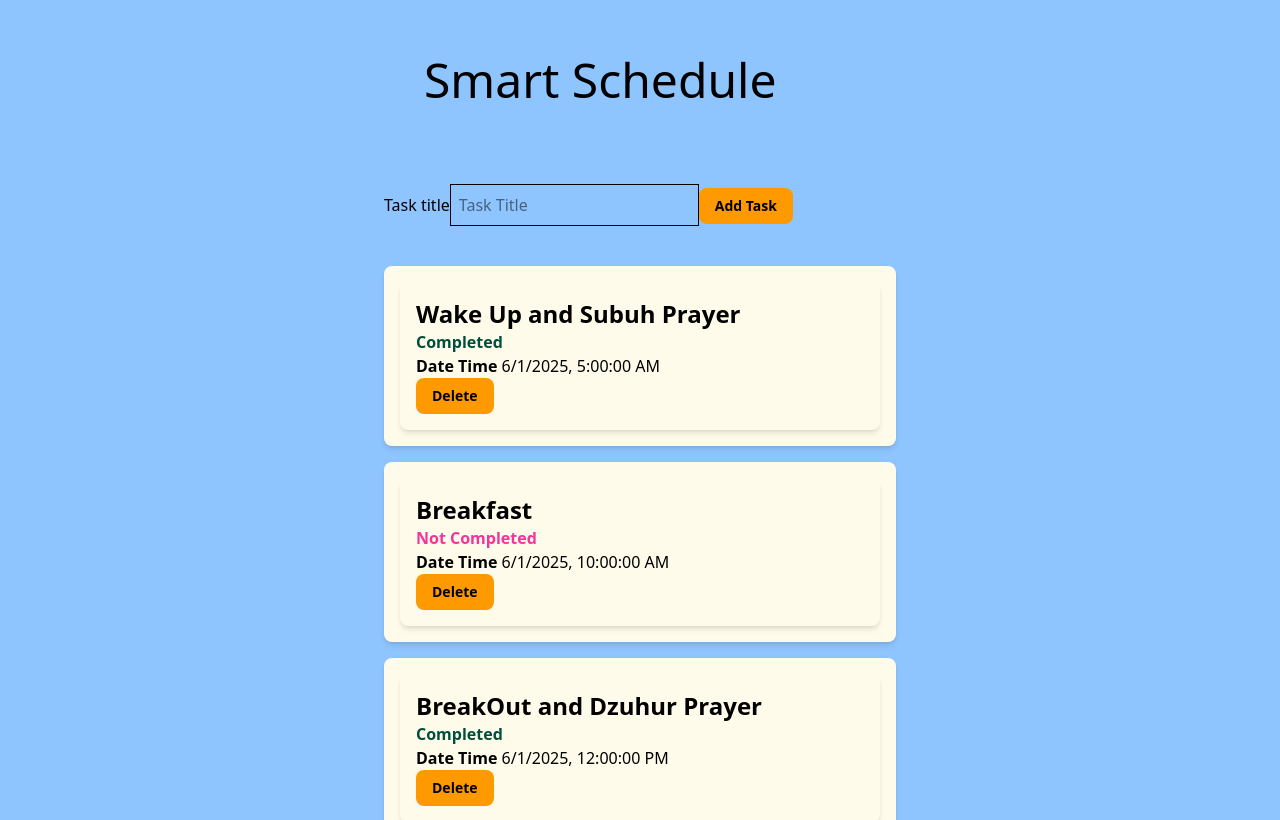
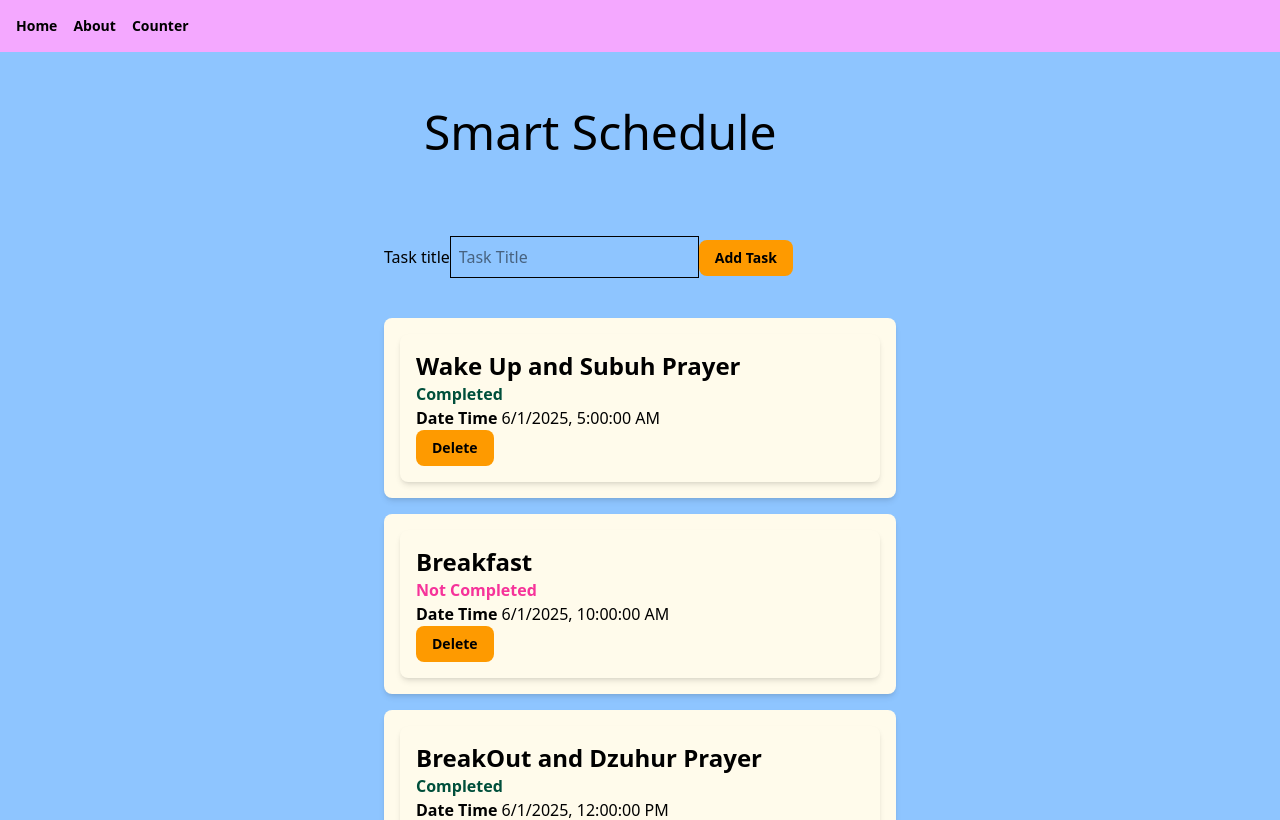
Before and after one commit to sesha22/smart-schedule, a React (Vite) app: page / in a window 1280 px wide. Shown: the top 820 px of the page. Built offline with nearby package versions, Linux system fonts and the light colour scheme.

Commit message:
add counter tsx

```diff
--- a/src/main.tsx
+++ b/src/main.tsx
@@ -1,17 +1,32 @@
 import { createRoot } from "react-dom/client";
-import { BrowserRouter, Routes, Route } from "react-router";
+import { BrowserRouter, Routes, Route, Link } from "react-router";
 
 import "./index.css";
-import { App } from "./app";
 import { AboutRoute } from "./routes/about";
 import { TaskDetailsRoute } from "./routes/task-details";
+import { HomeRoute } from "./routes/home";
+import { CounterRoute } from "./routes/counter";
 
 createRoot(document.getElementById("root")!).render(
   <BrowserRouter>
+    <nav className="bg-fuchsia-300 p-4 text-sm">
+      <ul className="flex gap-4 text-black font-bold  ">
+        <li>
+          <Link to="/">Home</Link>
+        </li>
+        <li>
+          <Link to="/about">About</Link>
+        </li>
+        <li>
+          <Link to="/counter">Counter</Link>
+        </li>
+      </ul>
+    </nav>
     <Routes>
-      <Route path="/" element={<App />} />
+      <Route path="/" element={<HomeRoute />} />
       <Route path="/about" element={<AboutRoute />} />
       <Route path="/tasks/:taskId" element={<TaskDetailsRoute />} />
+      <Route path="/counter" element={<CounterRoute />} />
     </Routes>
   </BrowserRouter>
 );
--- a/src/routes/about.tsx
+++ b/src/routes/about.tsx
@@ -1,7 +1,7 @@
 export function AboutRoute() {
   return (
-    <div>
-      <h1> About Route </h1>
+    <div className="p-10">
+      <h1 className="text-2xl"> About Route </h1>
     </div>
   );
 }
--- /dev/null
+++ b/src/routes/counter.tsx
@@ -0,0 +1,17 @@
+import { useState } from "react";
+import { Button } from "../components/button";
+
+export function CounterRoute() {
+  const [count, setCount] = useState(0);
+
+  function Increment() {
+    setCount(count + 1);
+  }
+
+  return (
+    <div>
+      <p>Count: {count}</p>
+      <Button onClick={Increment}>Increment</Button>
+    </div>
+  );
+}
--- a/src/routes/home.tsx
+++ b/src/routes/home.tsx
@@ -1,7 +1,9 @@
+import { App } from "../app";
+
 export function HomeRoute() {
   return (
     <div>
-      <h1> Home Route </h1>
+      <App />
     </div>
   );
 }
```
